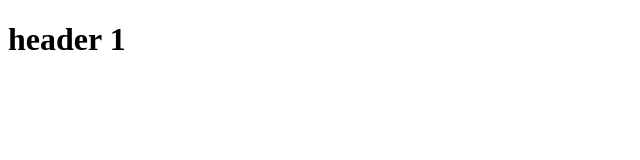
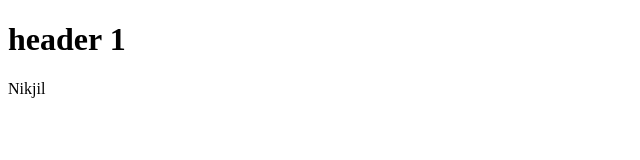
Before and after one commit to nikhilpujari/gittest, a plain HTML site: page index.html in a window 1280 px wide. Shown: the full height of the page, 0-640 px from the left. Drawn offline with Linux system fonts and the light colour scheme.

Commit message:
forth commit

```diff
--- a/index.html
+++ b/index.html
@@ -9,5 +9,6 @@
 </head>
 <body>
     <h1>header 1</h1>
+    Nikjil
 </body>
 </html>
```
